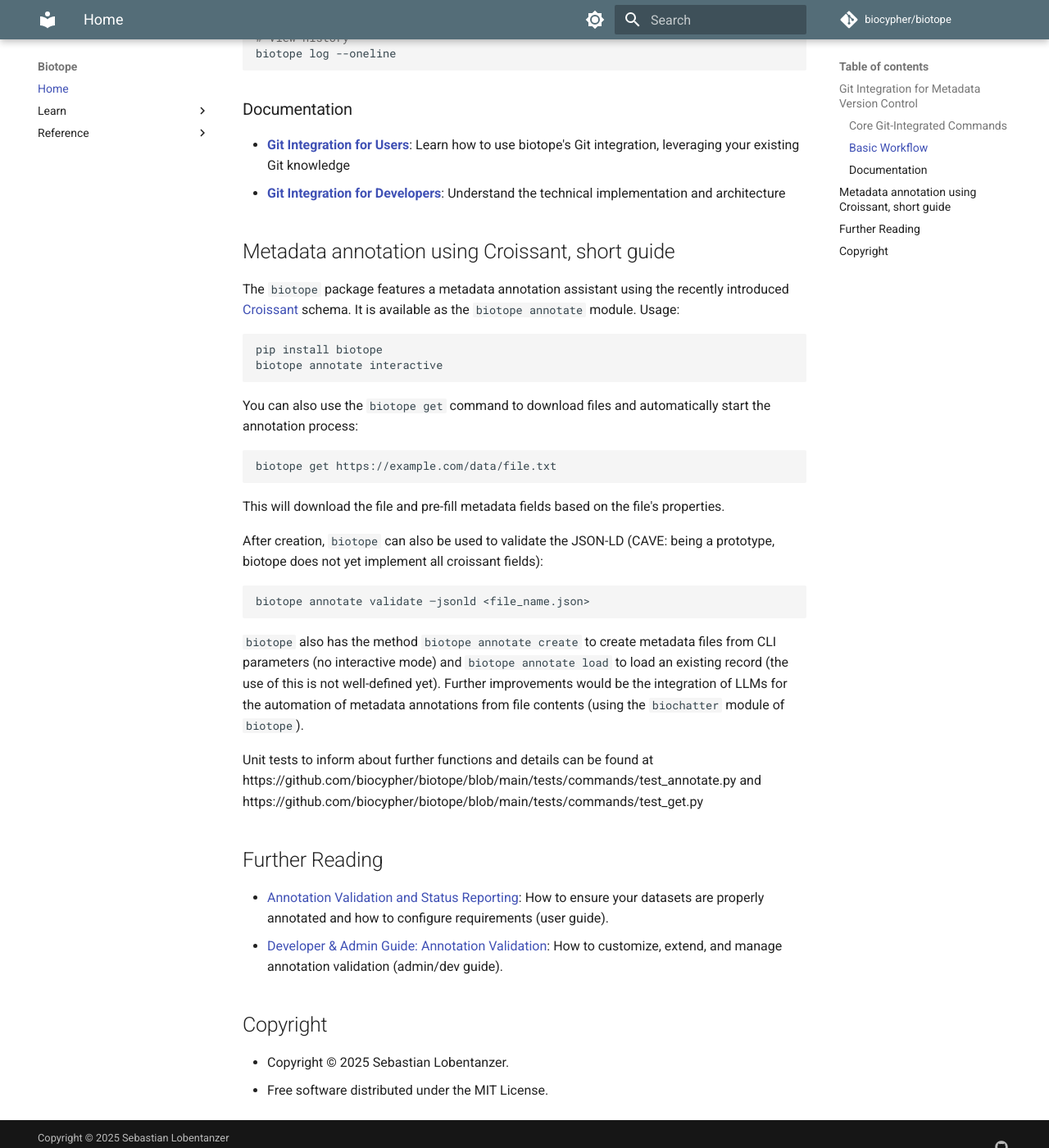
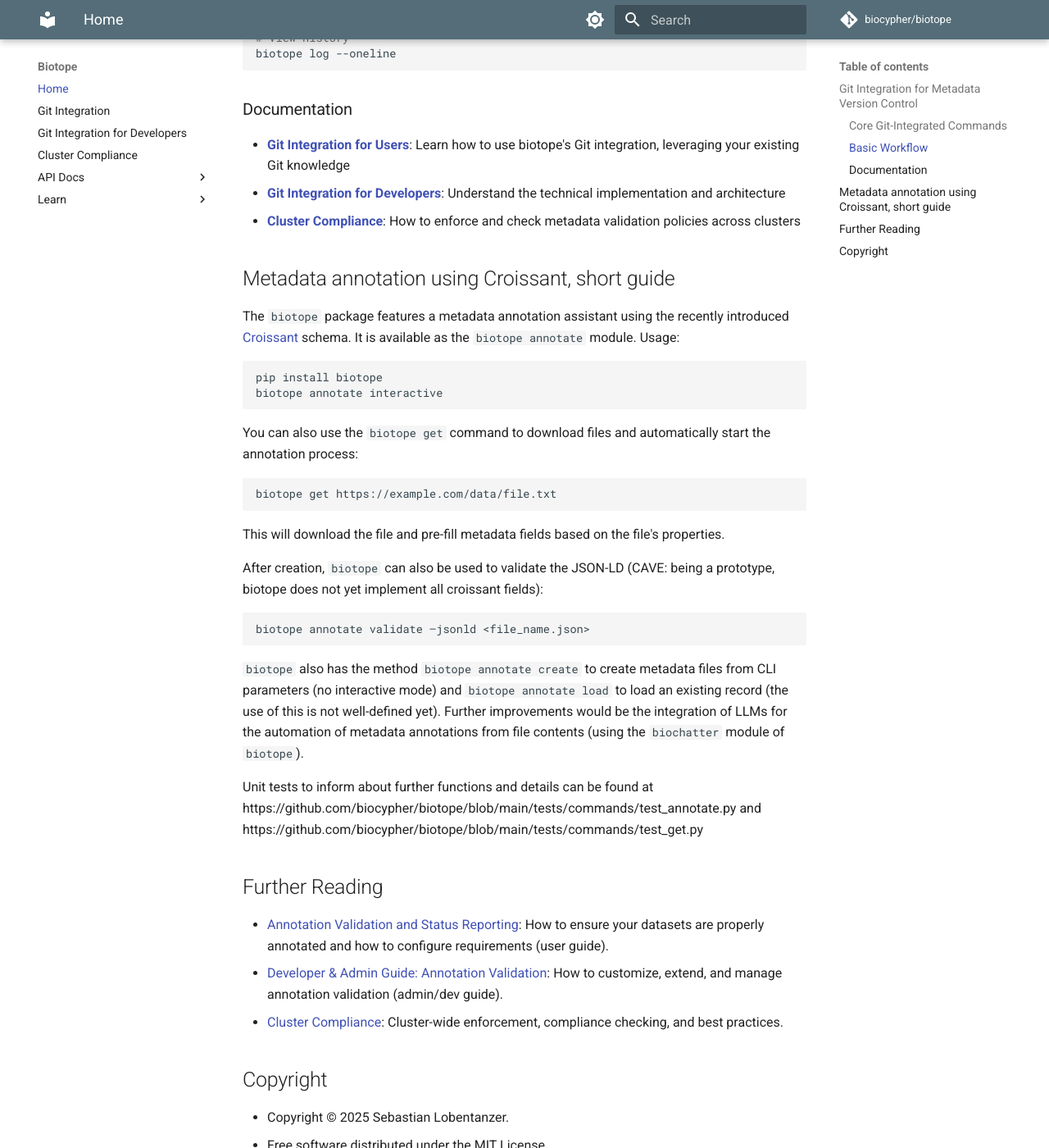
Before and after one commit to heispv/biotope, an MkDocs documentation site: the page built from docs/index.md, in a window 1280 px wide and 1400 px high, scrolled down 1655 px. Shown: the whole window at 82% size. Built offline with MkDocs 1.6.1 and Material for MkDocs 9.7.7, drawn with Linux system fonts in a browser that asks for light colours; comment, search, counter and statistics services are not loaded.

Commit message:
add cluster compliance docs

```diff
--- a/docs/index.md
+++ b/docs/index.md
@@ -69,6 +69,7 @@
 
 - **[Git Integration for Users](git-integration.md)**: Learn how to use biotope's Git integration, leveraging your existing Git knowledge
 - **[Git Integration for Developers](git-integration-dev.md)**: Understand the technical implementation and architecture
+- **[Cluster Compliance](cluster-compliance.md)**: How to enforce and check metadata validation policies across clusters
 
 ## Metadata annotation using Croissant, short guide
 
@@ -111,6 +112,7 @@
 
 - [Annotation Validation and Status Reporting](git-integration.md#annotation-validation-and-status-reporting): How to ensure your datasets are properly annotated and how to configure requirements (user guide).
 - [Developer & Admin Guide: Annotation Validation](git-integration-dev.md#developer--admin-guide-annotation-validation): How to customize, extend, and manage annotation validation (admin/dev guide).
+- [Cluster Compliance](cluster-compliance.md): Cluster-wide enforcement, compliance checking, and best practices.
 
 ## Copyright
 
--- a/mkdocs.yml
+++ b/mkdocs.yml
@@ -40,23 +40,22 @@
 
 nav:
   - Home: index.md
+  - Git Integration: git-integration.md
+  - Git Integration for Developers: git-integration-dev.md
+  - Cluster Compliance: cluster-compliance.md
+  - API Docs:
+      - Add: api-docs/add.md
+      - Annotate: api-docs/annotate.md
+      - Build: api-docs/build.md
+      - Chat: api-docs/chat.md
+      - Init: api-docs/init.md
+      - Read: api-docs/read.md
+      - View: api-docs/view.md
   - Learn:
-    - Git Integration: git-integration.md
-    - Tutorials:
-      - Overview: learn/tutorials/index.md
+      - Tutorials: learn/tutorials/index.md
       - Add Files: learn/tutorials/add-files.md
       - Get Files: learn/tutorials/get-files.md
       - Annotate Omics: learn/tutorials/annotate-omics.md
-  - Reference:
-      - Git Integration (Developer): git-integration-dev.md
-      - API Documentation:
-          - Add: api-docs/add.md
-          - Annotate: api-docs/annotate.md
-          - Build: api-docs/build.md
-          - Chat: api-docs/chat.md
-          - Init: api-docs/init.md
-          - Read: api-docs/read.md
-          - View: api-docs/view.md
 
 plugins:
   - search
```
Also changed, not shown: docs/cluster-compliance.md (added, +148 -0 lines), mkdocs.nav.yml (+12 -13 lines).
